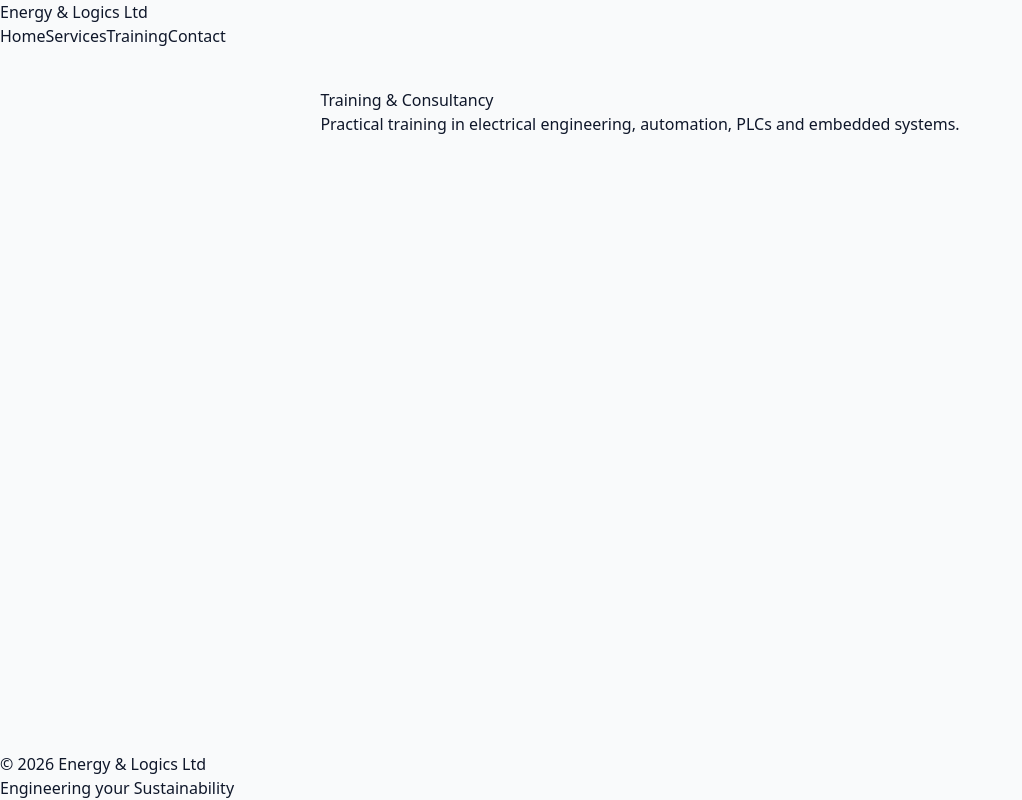
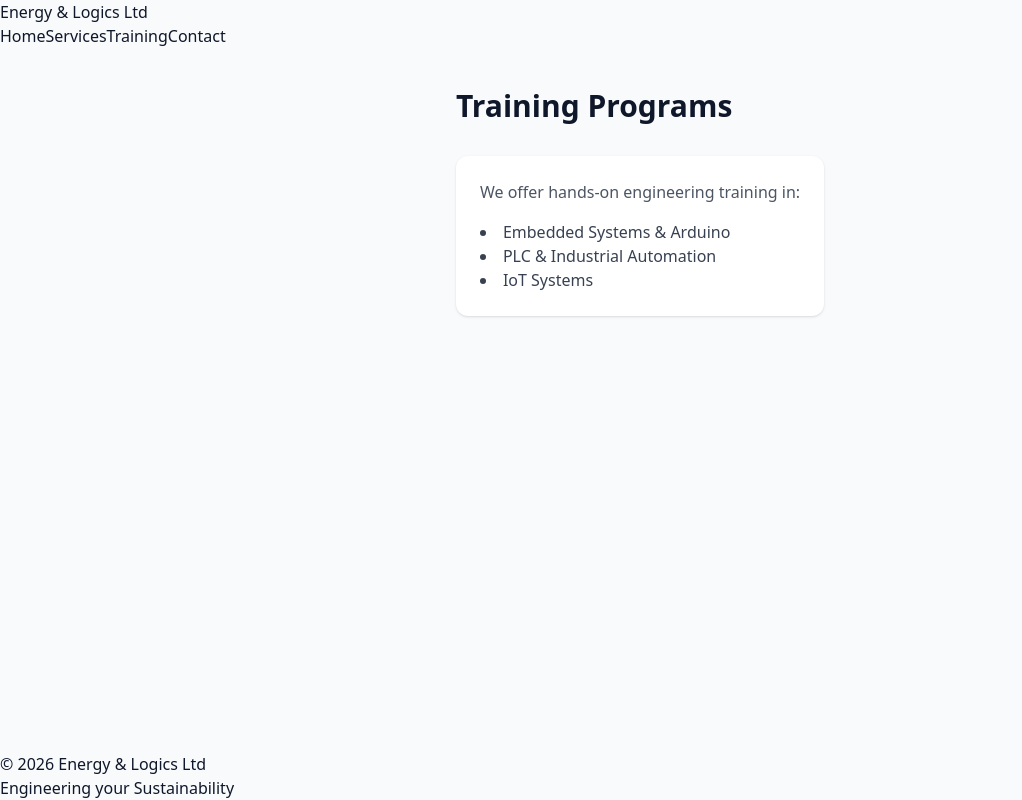
Before and after one commit to Elie250/Energy-and-logics, a Next.js app: page /training in a window 1280 px wide. Shown: the whole page, without its empty margins (0-1022 px from the left). Built offline with nearby package versions, Linux system fonts and the light colour scheme.

Commit message:
Update page.js

```diff
--- a/app/training/page.js
+++ b/app/training/page.js
@@ -1,11 +1,19 @@
-export default function Training() {
+export default function TrainingPage() {
   return (
-    <div className="section">
-      <h1>Training & Consultancy</h1>
-      <p>
-        Practical training in electrical engineering,
-        automation, PLCs and embedded systems.
-      </p>
-    </div>
+    <section className="space-y-8">
+      <h1 className="text-3xl font-bold">Training Programs</h1>
+
+      <div className="bg-white p-6 rounded-xl shadow space-y-4">
+        <p className="text-gray-600">
+          We offer hands-on engineering training in:
+        </p>
+
+        <ul className="list-disc list-inside text-gray-700">
+          <li>Embedded Systems & Arduino</li>
+          <li>PLC & Industrial Automation</li>
+          <li>IoT Systems</li>
+        </ul>
+      </div>
+    </section>
   );
 }
```
